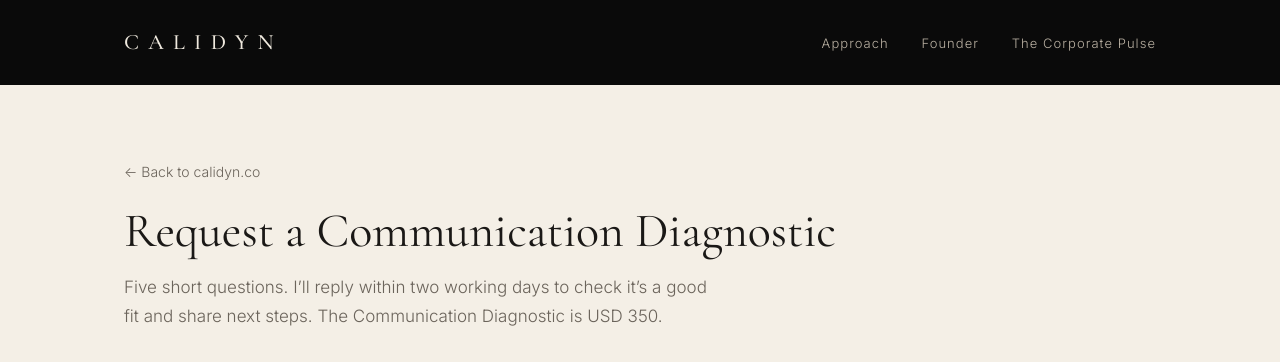
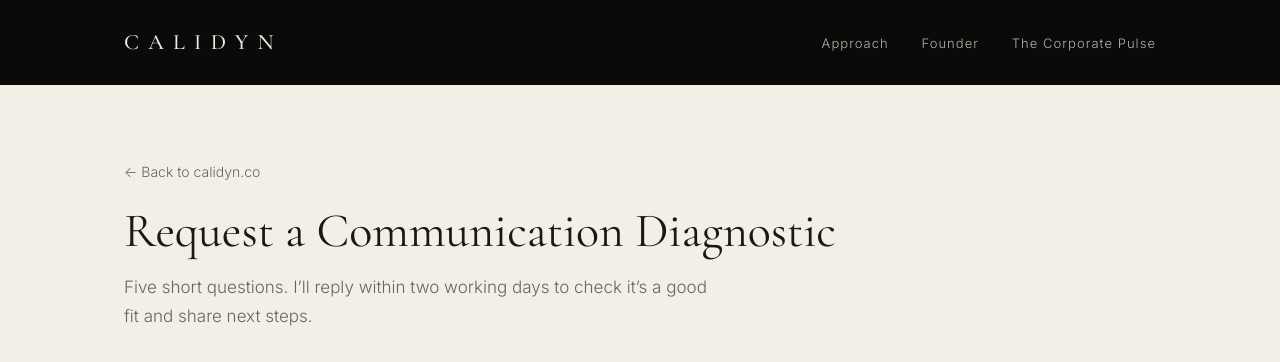
Before and after one commit to allegrabierman/calidyn-website, a plain HTML site: page request/index.html in a window 1280 px wide. Shown: the top 362 px of the page. Drawn offline with nearby package versions, Linux system fonts and the light colour scheme; a script that the page names is missing.

Commit message:
Remove price from request page

```diff
--- a/request/index.html
+++ b/request/index.html
@@ -156,7 +156,7 @@
     <div class="wrap narrow">
       <a class="back" href="/">&larr; Back to calidyn.co</a>
       <h1>Request a Communication Diagnostic</h1>
-      <p class="intro">Five short questions. I&rsquo;ll reply within two working days to check it&rsquo;s a good fit and share next steps. The Communication Diagnostic is USD 350.</p>
+      <p class="intro">Five short questions. I&rsquo;ll reply within two working days to check it&rsquo;s a good fit and share next steps.</p>
       <div class="form-card">
         <iframe data-tally-src="https://tally.so/embed/o9eNDO?alignLeft=1&amp;hideTitle=1&amp;transparentBackground=1&amp;dynamicHeight=1" loading="lazy" width="100%" height="620" frameborder="0" marginheight="0" marginwidth="0" title="Request a Communication Diagnostic"></iframe>
       </div>
```
